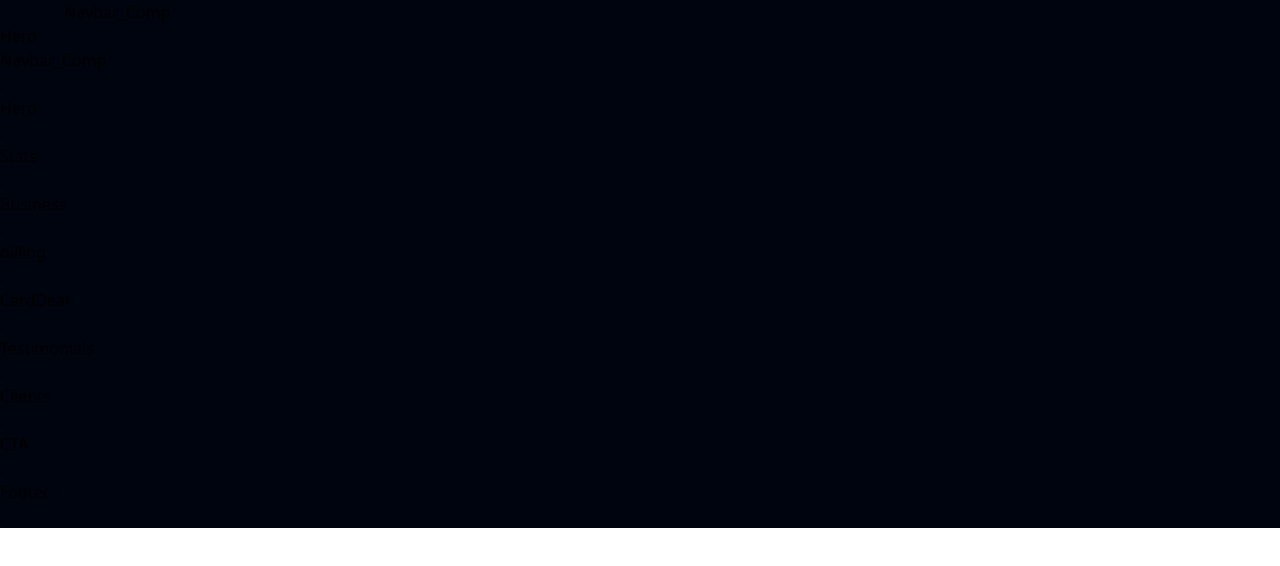
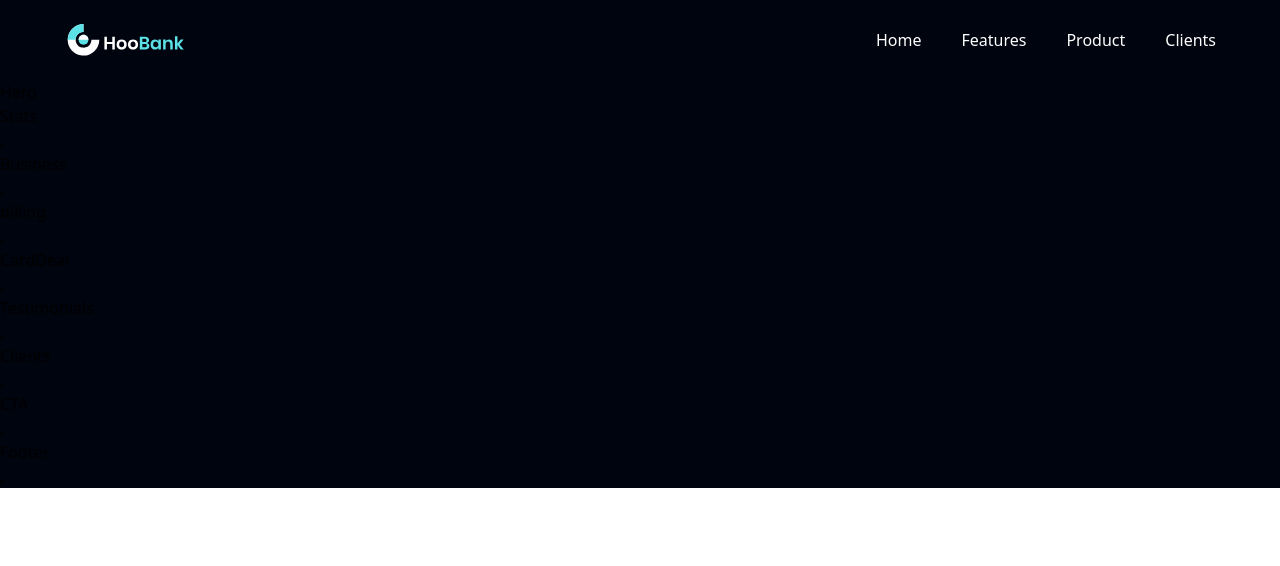
Before and after one commit to NOTamineRB/Tailwind_react, a React (Vite) app: page / in a window 1280 px wide. Shown: the top 566 px of the page. Built offline with nearby package versions, Linux system fonts and the light colour scheme.

Commit message:
NavBar WIP

```diff
--- a/src/App.jsx
+++ b/src/App.jsx
@@ -28,8 +28,6 @@
 
     <div className={`bg-primary ${style.flexStart} ${style.flexStart}`}>
       <div className={`${style.boxWidth}`}>
-        <Navbar />,
-        <Hero />,
         <Stats />,
         <Business />,
         <Billing />,
--- a/src/components/Navbar.jsx
+++ b/src/components/Navbar.jsx
@@ -1,7 +1,25 @@
-import React from "react";
+import {useState} from 'react'
 
+import {close,logo,menu} from '../assets'
+import {navLinks} from '../constant'
 const Navbar = () => {
-  return <div>Navbar_Comp</div>;
+  return (
+<nav className='w-full flex py-6 justify-between items-center navbar'>
+<img src={logo} alt="Bank" className='w-[124px] h-[32px]' />
+<ul className="list-none sm:flex hidden justify-end items-center flex-1">
+  {navLinks.map((nav,index) => (
+    <li
+    key={nav.id}
+    className={`font-popping font-normal cursor-pointer text-[16px] text-white ${index===navLinks.length -1 ? 'mr-0' : 'mr-10' }  `}
+    >
+      <a href={`#${nav.id}`}>
+        {nav.title}
+        </a>
+    </li>
+  ))}
+</ul>
+</nav>
+  )
 };
 
 export default Navbar;
```
